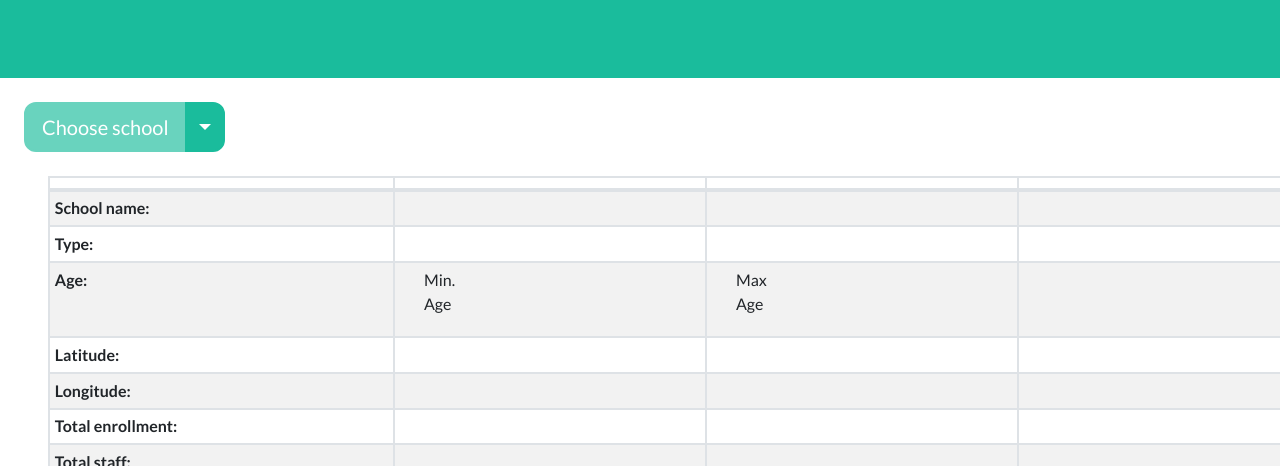
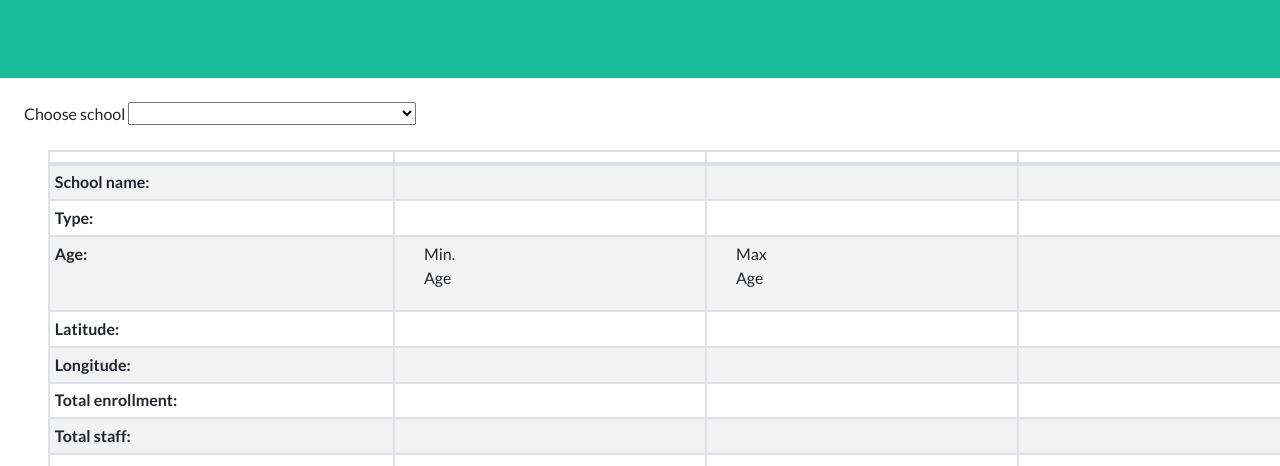
Before and after one commit to MarisabelC/covid-19, a plain HTML site: page index.html in a window 1280 px wide. Shown: the part 334-800 px from the top of the page. Drawn offline with nearby package versions, Linux system fonts and the light colour scheme.

Commit message:
change div of  list of School

```diff
--- a/index.html
+++ b/index.html
@@ -28,19 +28,10 @@
                 <p class="masthead-subheading font-weight-light mb-0">School Data</p>
             </div>
         </header>
-		<div class="btn-group m-4">
-		  <button class="btn btn-primary btn-lg" type="button" disabled = 'true'>
-			Choose school
-		  </button>
-		  <button type="button" class="btn btn-lg btn-primary dropdown-toggle dropdown-toggle-split" data-toggle="dropdown" aria-haspopup="true" aria-expanded="false">
-		  <span class="sr-only">Toggle Dropdown</span>
-		  </button>
-		  <div class="dropdown-menu">
-			<a class="dropdown-item" onclick = "setSchool('Grant High School')">Grant High School</a>
-			<a class="dropdown-item" onclick = "setSchool('Van Nuys High School')" >Van Nuys High School</a>
-			<a class="dropdown-item" onclick = "setSchool('Marco Antonio Firebaugh High School')" >Marco Antonio Firebaugh High School</a>
-		  </div>
-		</div>
+		<!-- dropdown school list -->
+		<div class = 'm-4' id= 'schoolDiv'>Choose school </div>
+
+		<!-- school information -->
 		<table class="table table-striped table-sm table-bordered mx-5">
 		  <thead>
 			<tr>
@@ -148,9 +139,9 @@
 		  </tbody>
 		</table>
 
+		<!--ask for frequency and percentage of wearing mask -->
 		<div class="row">
 			<div class="col-lg-8 mx-auto">
-				<!-- To configure the contact form email address, go to mail/contact_me.php and update the email address in the PHP file on line 19.-->
 				<form>
 					<div class="control-group">
 						<div class="form-group floating-label-form-group controls mb-0 pb-2">
@@ -160,7 +151,7 @@
 					</div>
 					<div class="control-group">
 						<div class="form-group floating-label-form-group controls mb-0 pb-2">
-							<label>Percentage wearing mask</label>Percentage wearing mask<input class="form-control" id="mask" type="text" placeholder="Percentage wearing mask" required="required" data-validation-required-message="Please enter percentage wearing mask." />
+							<label>Percentage of wearing mask</label>Percentage of wearing mask<input class="form-control" id="mask" type="text" placeholder="Percentage wearing mask" required="required" data-validation-required-message="Please enter percentage wearing mask." />
 							<p class="help-block text-danger"></p>
 						</div>
 					</div>
@@ -170,6 +161,7 @@
 			</div>
 		</div>
 
+		<!--show result-->
         <section class="page-section bg-primary text-white mb-0" id="about">
             <div class="container ">
                 <h2 class="page-section-heading text-center text-uppercase text-white">Result</h2>
--- a/js/data.js
+++ b/js/data.js
@@ -17,7 +17,26 @@ var totalMask = 200;
 var riskIndex = 20;
 var frequency=0;
 var maskPercentage= 0;
+var schoolList = ['','Grant High School','Van Nuys High School','Marco Antonio Firebaugh High School'];
 
+function setSchoolList(){
+	var myDiv = document.getElementById("schoolDiv");
+	var selectList = document.createElement("select");
+	selectList.setAttribute("id", "school");
+	selectList.setAttribute('onchange','setSchool(this)')
+	myDiv.appendChild(selectList);
+
+	for (var i = 0; i < schoolList.length; i++) {
+		var option = document.createElement("option");
+		option.setAttribute("value", schoolList[i]);
+		option.text = schoolList[i];
+		option.value= schoolList[i];
+		selectList.appendChild(option);
+	}
+}
+
+
+setSchoolList()
 
 function updateData(){
 	document.getElementById("name").innerHTML = name;
@@ -47,6 +66,8 @@ function setResult(){
 	document.getElementById("risk").innerHTML = riskIndex;
 	document.getElementById("totalMask").innerHTML = totalMask;
 }
+
+
 $(document).ready(function() {
   $('#estimateButton').click(function(event) {
 	getData();
@@ -56,7 +77,7 @@ $(document).ready(function() {
 
 })
 
-function setSchool(school){
-	name = school;
+function setSchool(sel){
+	name = sel.options[sel.selectedIndex].value;
 	updateData();
 }
```
